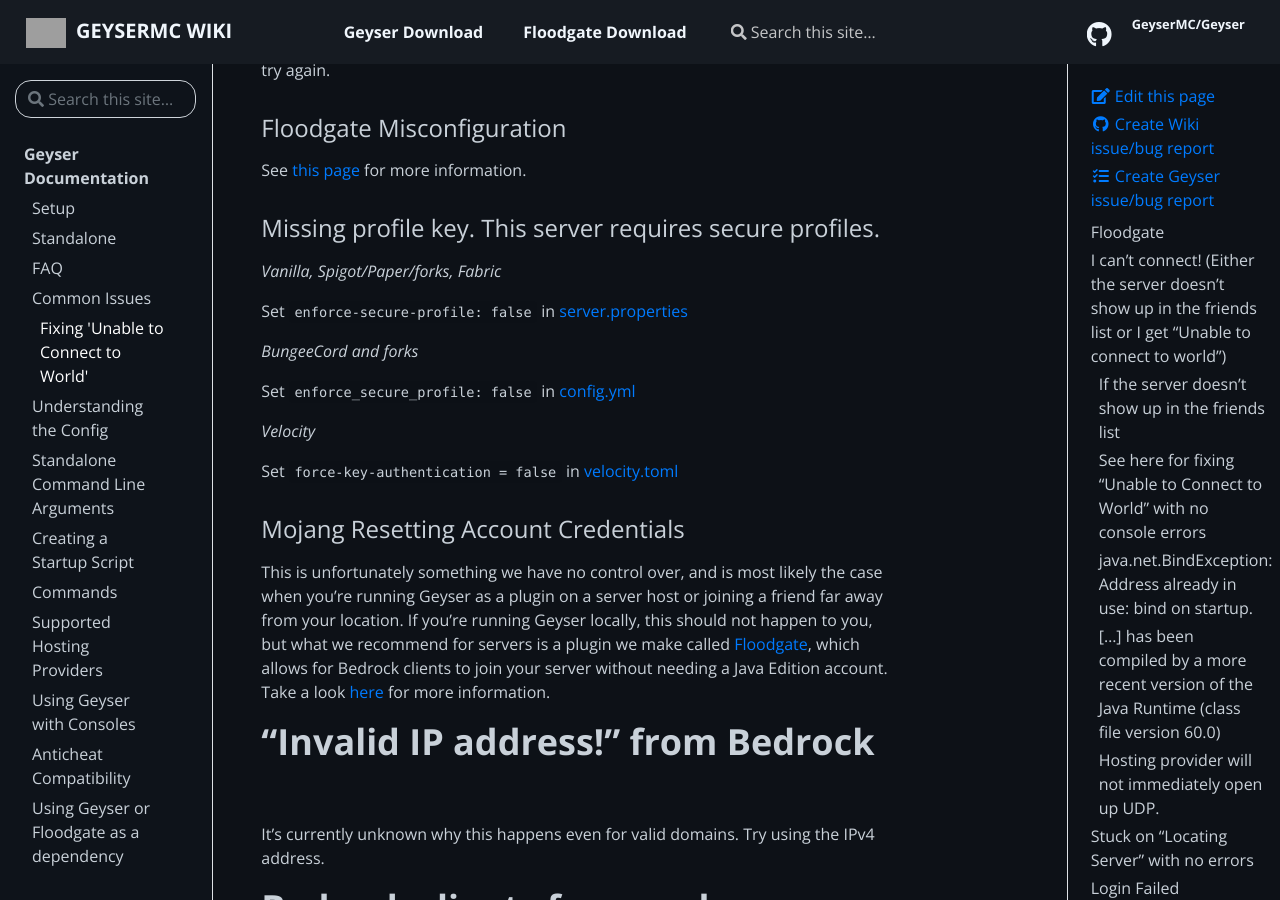
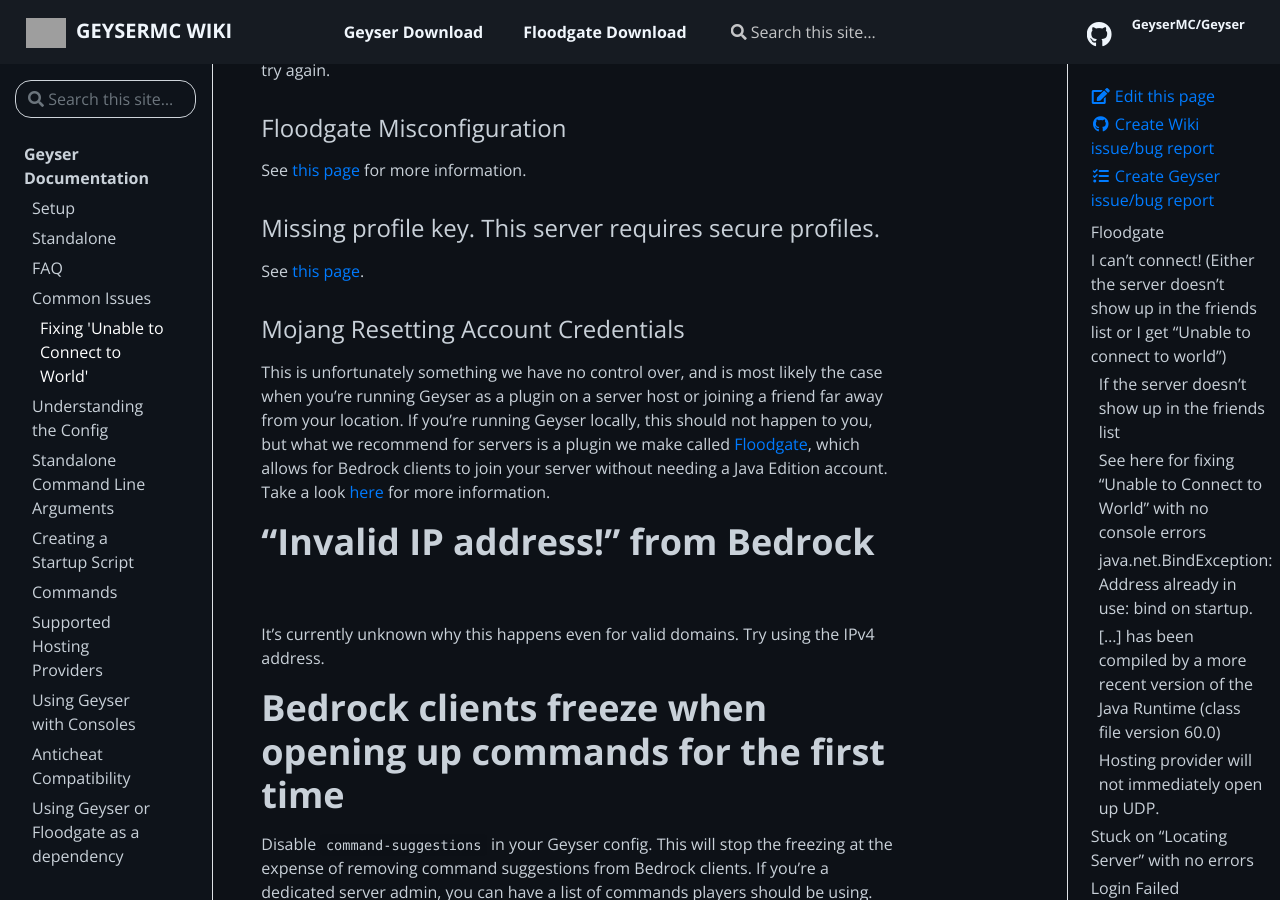
Before and after one commit to GeyserMC/GeyserWiki, a Jekyll site: the page built from _docs/geyser/common-issues.md, in a window 1280 px wide and 900 px high, scrolled down 2937 px. Built offline with Jekyll 4.4.1, drawn with Linux system fonts in a browser that asks for light colours; grey boxes are pictures that could not be loaded.

Commit message:
Point to new Secure Chat page

```diff
--- a/_docs/geyser/common-issues.md
+++ b/_docs/geyser/common-issues.md
@@ -74,17 +74,7 @@
 
 ### Missing profile key. This server requires secure profiles.
 
-*Vanilla, Spigot/Paper/forks, Fabric*
-
-Set `enforce-secure-profile: false` in [server.properties](https://minecraft.fandom.com/wiki/Server.properties)
-
-*BungeeCord and forks*
-
-Set `enforce_secure_profile: false` in [config.yml](https://www.spigotmc.org/wiki/bungeecord-configuration-guide/)
-
-*Velocity*
-
-Set `force-key-authentication = false` in [velocity.toml](https://github.com/PaperMC/Velocity/blob/dev/3.0.0/proxy/src/main/resources/default-velocity.toml#L19)
+See [this page](/geyser/secure-chat/).
 
 ### Mojang Resetting Account Credentials
 This is unfortunately something we have no control over, and is most likely the case when you're running Geyser as a plugin on a server host or joining a friend far away from your location. If you're running Geyser locally, this should not happen to you, but what we recommend for servers is a plugin we make called [Floodgate](https://github.com/GeyserMC/Floodgate), which allows for Bedrock clients to join your server without needing a Java Edition account. Take a look [here](Floodgate) for more information.
```
